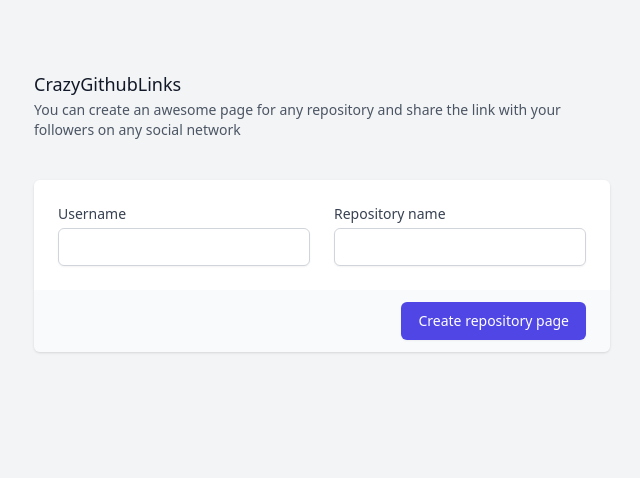
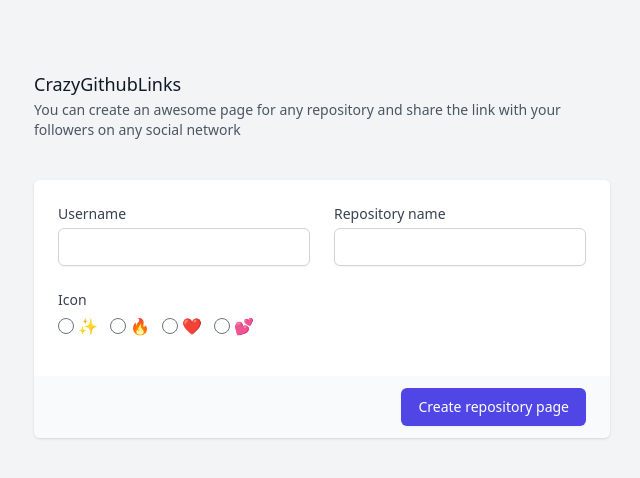
Before and after one commit to NMVikings/superchat-frontend-challenge, a Next.js app: page / in a window 1280 px wide. Shown: the top 478 px of the page, without its empty margins (318-958 px from the left). Built offline with nearby package versions, Linux system fonts and the light colour scheme.

Commit message:
Add posibility to provide icon

```diff
--- a/src/pages/index.tsx
+++ b/src/pages/index.tsx
@@ -26,10 +26,11 @@ const Home: NextPage = () => {
 
     const username = form.get("username") as string;
     const repositoryName = form.get("repositoryName") as string;
+    const icon = form.get("icon") as string;
 
     try {
       setLoading(true);
-      const { id } = await addNewConfig({ username, repositoryName });
+      const { id } = await addNewConfig({ username, repositoryName, icon });
       setLinkId(id);
     } catch (err) {
       // TODO: handle errors
@@ -58,8 +59,8 @@ const Home: NextPage = () => {
         <form onSubmit={handleSubmit}>
           <div className="shadow overflow-hidden sm:rounded-md">
             <div className="px-4 py-5 bg-white sm:p-6">
-              <div className="grid grid-cols-6 gap-6">
-                <div className="col-span-6 sm:col-span-3">
+              <div className="grid grid-cols-2 grid-rows-2 gap-6">
+                <div className="col-span-2 sm:col-span-1">
                   <label
                     className="block text-sm font-medium text-gray-700"
                     htmlFor="username"
@@ -74,10 +75,10 @@ const Home: NextPage = () => {
                     className="mt-1 focus:ring-indigo-500 focus:border-indigo-500 block w-full shadow-sm sm:text-sm border-gray-300 rounded-md"
                   />
                 </div>
-                <div className="col-span-6 sm:col-span-3">
+                <div className="col-span-2 sm:col-span-1">
                   <label
                     className="block text-sm font-medium text-gray-700"
-                    htmlFor="repository-name"
+                    htmlFor="repositoryName"
                   >
                     Repository name
                   </label>
@@ -85,9 +86,60 @@ const Home: NextPage = () => {
                     type="text"
                     required
                     name="repositoryName"
-                    id="repository-name"
+                    id="repositoryName"
                     className="mt-1 focus:ring-indigo-500 focus:border-indigo-500 block w-full shadow-sm sm:text-sm border-gray-300 rounded-md"
                   />
+                </div>
+                <div className="col-span-2 sm:col-span-1">
+                  <label
+                    className="block text-sm font-medium text-gray-700 mb-1"
+                    htmlFor="icon"
+                  >
+                    Icon
+                  </label>
+                  <div className="flex gap-3">
+                    <div className="flex gap-1 items-center">
+                      <input
+                        type="radio"
+                        required
+                        name="icon"
+                        id="icon"
+                        value="✨"
+                      />
+                      <span>✨</span>
+                    </div>
+                    <div className="flex gap-1 items-center">
+                      <input
+                        type="radio"
+                        required
+                        name="icon"
+                        id="icon"
+                        value="🔥"
+                      />
+                      🔥
+                    </div>
+                    <div className="flex gap-1 items-center">
+                      <input
+                        type="radio"
+                        required
+                        name="icon"
+                        id="icon"
+                        value="❤️"
+                      />
+                      ❤️
+                    </div>
+
+                    <div className="flex gap-1 items-center">
+                      <input
+                        type="radio"
+                        required
+                        name="icon"
+                        id="icon"
+                        value="💕"
+                      />
+                      💕
+                    </div>
+                  </div>
                 </div>
               </div>
             </div>
--- a/src/pages/r/[id].tsx
+++ b/src/pages/r/[id].tsx
@@ -10,7 +10,7 @@ import Image from "next/image";
 const Repository: NextPage<{
   repositoryPageConfig: RepositoryPageConfig;
   repositoryInfo: RepositoryInfo;
-}> = ({ repositoryInfo }) => {
+}> = ({ repositoryInfo, repositoryPageConfig }) => {
   const {
     owner: { login: author, avatar_url },
     description,
@@ -20,19 +20,22 @@ const Repository: NextPage<{
     open_issues_count,
     html_url,
   } = repositoryInfo;
+  const { icon = "✨" } = repositoryPageConfig;
+
+  const title = [icon, name, icon].join(" ");
 
   return (
     <div className="bg-gray-100 w-screen mx-auto py-6 px-6 lg:px-8 flex justify-center h-screen">
       <div className="mt-12 sm:flex-grow max-w-xl">
         <Head>
-          <title>✨{name}✨</title>
+          <title>{title}</title>
           <link rel="icon" href="/favicon.ico" />
         </Head>
         <div className="shadow overflow-hidden sm:rounded-md">
           <div className="px-4 py-5 bg-white sm:p-6">
             <div className="grid gap-6 grid-cols-3 grid-row-3">
               <h1 className="w-100 text-center text-3xl mb-4 break-normal col-span-3">
-                ✨ {name} ✨
+                {title}
               </h1>
               <div className="col-span-2">
                 <div className="flex gap-1">
--- a/src/types.ts
+++ b/src/types.ts
@@ -1,4 +1,8 @@
-export type RepositoryPageConfig = { username: string; repositoryName: string };
+export type RepositoryPageConfig = {
+  username: string;
+  repositoryName: string;
+  icon: string;
+};
 
 export type RepositoryInfo = {
   owner: { login: string; avatar_url: string };
```
